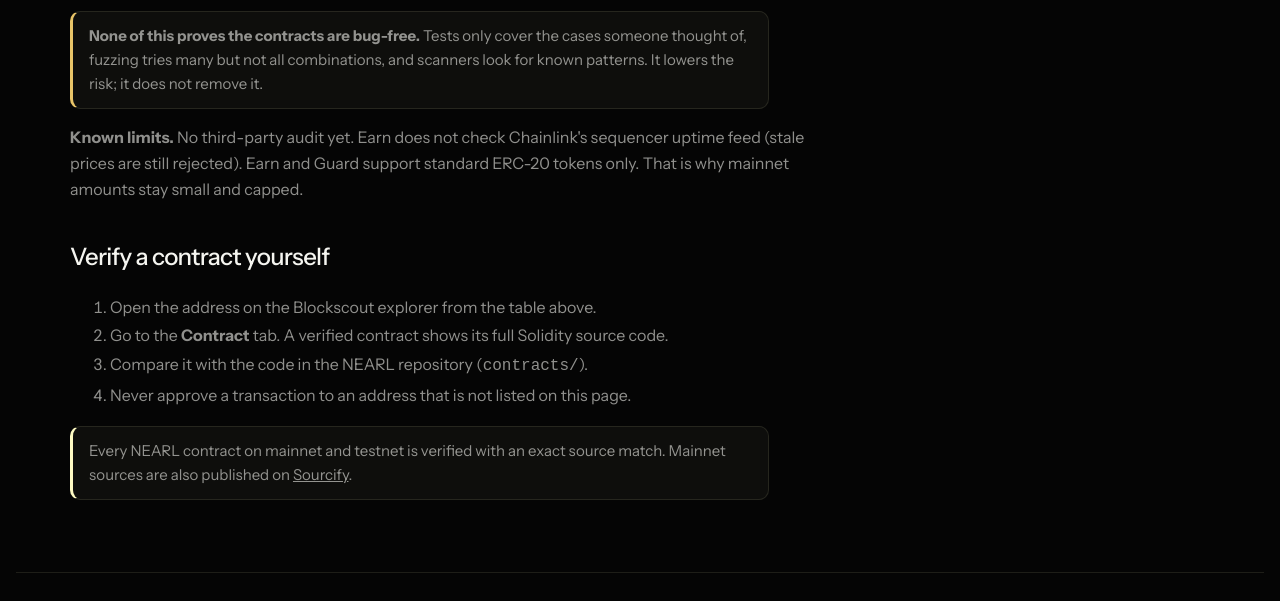
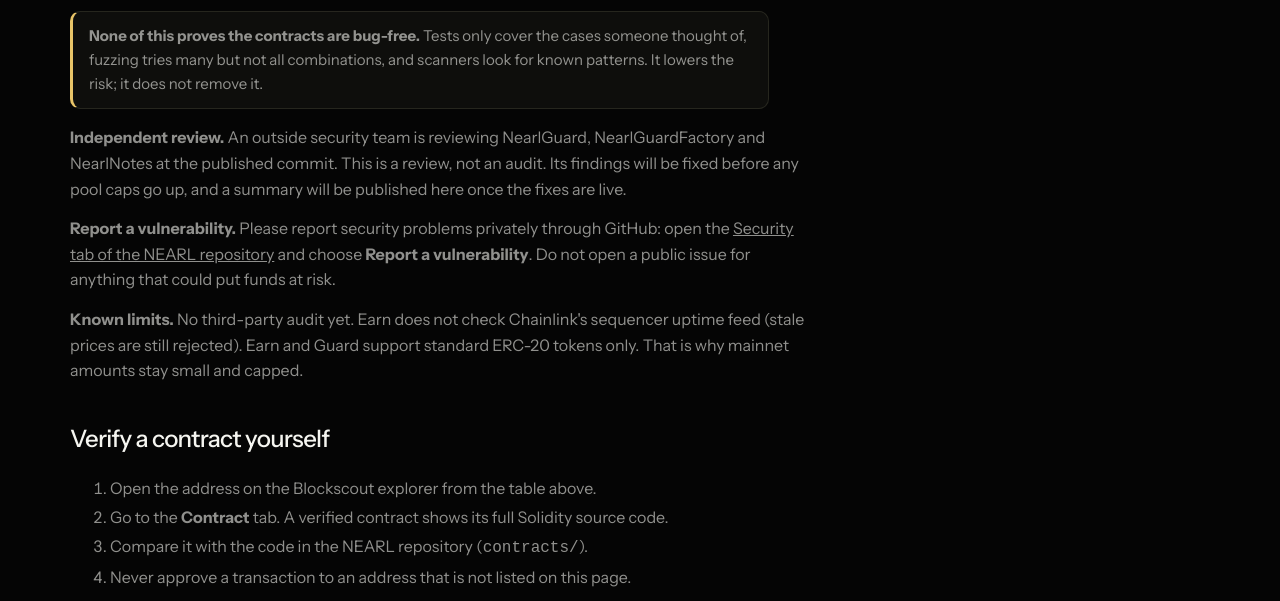
Before and after one commit to nearl-agent/nearl-agent, a website: page web/contracts.html in a window 1280 px wide. Shown: the part 2000-2601 px from the top of the page. Drawn offline with nearby package versions, Linux system fonts and the light colour scheme.

Commit message:
Contracts page: independent review status and private vulnerability reporting
Co-Authored-By: Claude Opus 5.5 <noreply@anthropic.com>

```diff
--- a/web/contracts.html
+++ b/web/contracts.html
@@ -81,6 +81,8 @@ ol.steps{color:var(--ink-2);line-height:1.8;max-width:70ch}
       <tr><td>Mythril scan</td><td>Symbolic execution by ConsenSys' Mythril, a time-limited run (up to 10 minutes per contract)</td><td class="ok">No issues detected</td></tr>
     </tbody></table></div>
     <p class="callout"><strong>None of this proves the contracts are bug-free.</strong> Tests only cover the cases someone thought of, fuzzing tries many but not all combinations, and scanners look for known patterns. It lowers the risk; it does not remove it.</p>
+    <p><strong>Independent review.</strong> An outside security team is reviewing NearlGuard, NearlGuardFactory and NearlNotes at the published commit. This is a review, not an audit. Its findings will be fixed before any pool caps go up, and a summary will be published here once the fixes are live.</p>
+    <p><strong>Report a vulnerability.</strong> Please report security problems privately through GitHub: open the <a href="https://github.com/nearl-agent/nearl-agent/security" target="_blank" rel="noopener">Security tab of the NEARL repository</a> and choose <strong>Report a vulnerability</strong>. Do not open a public issue for anything that could put funds at risk.</p>
     <p><strong>Known limits.</strong> No third-party audit yet. Earn does not check Chainlink's sequencer uptime feed (stale prices are still rejected). Earn and Guard support standard ERC-20 tokens only. That is why mainnet amounts stay small and capped.</p>
   </section>
 
```
